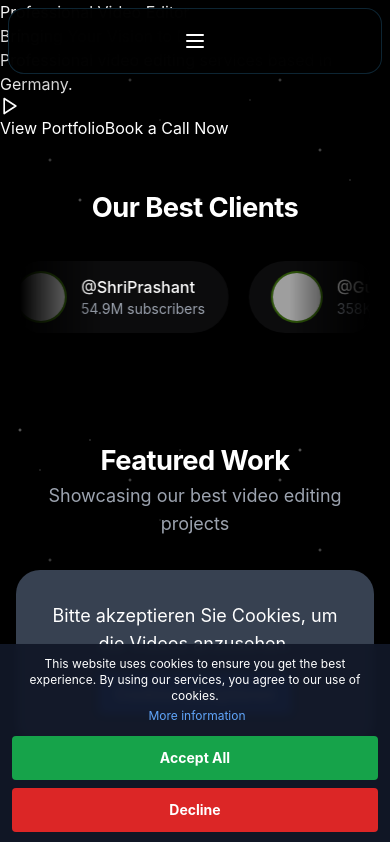
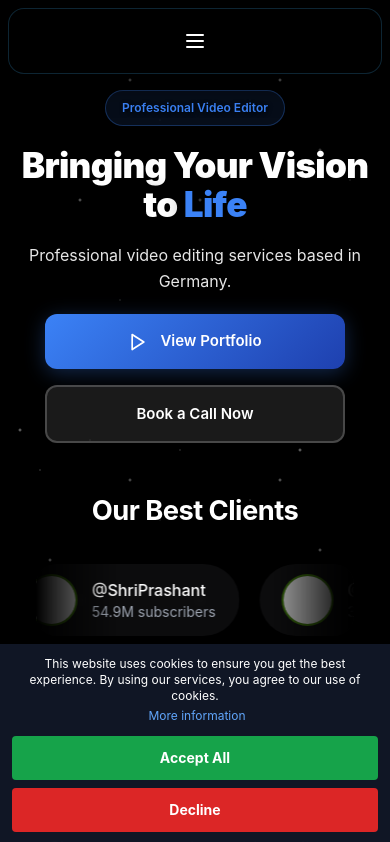
Before and after one commit to connectelevatex-dotcom/julianc, a React (Vite) app: page / in a window 390 px wide. Shown: the top 842 px of the page. Built offline with nearby package versions, Linux system fonts and the light colour scheme; grey boxes are pictures that could not be loaded.

Commit message:
Fix Hero Section Missing Styles

```diff
--- a/src/components/Hero/Hero.css
+++ b/src/components/Hero/Hero.css
@@ -1,384 +1,321 @@
-/* Testimonials Section Styles */
-.testimonials-section {
+/* Hero Section Styles */
+.hero {
   width: 100%;
-  padding: 120px 0;
+  min-height: 100vh;
+  display: flex;
+  align-items: center;
+  justify-content: center;
   position: relative;
+  padding: 120px 0 80px 0;
 }
 
-.testimonials-container {
+.hero-container {
   max-width: 1400px;
   margin: 0 auto;
   padding: 0 40px;
+  width: 100%;
 }
 
-/* Header Styles */
-.testimonials-header {
-  text-align: center;
-  margin-bottom: 80px
-}
-
-.testimonials-title {
-  font-family: 'Inter', -apple-system, BlinkMacSystemFont, sans-serif;
-  font-size: clamp(2rem, 4vw, 3rem);
-  font-weight: 700;
-  color: #ffffff;
-  margin: 0 0 16px 0;
-  letter-spacing: -0.02em;
-}
-
-.testimonials-subtitle {
-  font-family: 'Inter', -apple-system, BlinkMacSystemFont, sans-serif;
-  font-size: 18px;
-  line-height: 1.6;
-  color: rgba(255, 255, 255, 0.7);
-  margin: 0;
-  max-width: 600px;
-  margin-left: auto;
-  margin-right: auto;
-}
-
-/* Content Layout */
-.testimonials-content {
-  position: relative;
+.hero-content {
   display: flex;
   flex-direction: column;
   align-items: center;
-  gap: 40px;
+  text-align: center;
+  gap: 60px;
 }
 
-.testimonials-wrapper {
-  width: 100%;
-  max-width: 1200px;
-  overflow: hidden;
-}
-
-.testimonials-grid {
-  display: grid;
-  gap: 32px;
-  justify-items: center;
-  align-items: start;
-}
-
-.testimonials-grid.mobile-carousel {
-  display: flex;
-  justify-content: center;
-}
-
-/* Testimonial Card Styles */
-.testimonial-card {
+.hero-text {
+  max-width: 800px;
   display: flex;
   flex-direction: column;
   align-items: center;
-  gap: 24px;
-  opacity: 0;
-  transform: translateY(30px);
-  animation: fadeInUp 0.6s ease-out forwards;
-  max-width: 320px;
-  width: 100%;
+  gap: 32px;
 }
 
-@keyframes fadeInUp {
-  to {
-    opacity: 1;
-    transform: translateY(0);
-  }
-}
-
-/* Phone Container Styles */
-.phone-container {
-  position: relative;
-  width: 280px;
-  height: 500px;
-  display: flex;
+/* Hero Badge */
+.hero-badge {
+  display: inline-flex;
   align-items: center;
-  justify-content: center;
-}
-
-.phone-frame {
-  position: relative;
-  width: 260px;
-  height: 480px;
-  background: linear-gradient(135deg, #3B82F6 0%, #8B5CF6 50%, #1E40AF 100%);
-  border-radius: 32px;
-  padding: 8px;
-  transition: all 0.3s cubic-bezier(0.4, 0, 0.2, 1);
-  box-shadow:
-    0 10px 40px rgba(59, 130, 246, 0.3),
-    0 0 0 1px rgba(59, 130, 246, 0.2);
-}
-
-.phone-frame:hover {
-  transform: translateY(-8px);
-  box-shadow:
-    0 20px 60px rgba(59, 130, 246, 0.4),
-    0 0 0 1px rgba(139, 92, 246, 0.4),
-    0 0 40px rgba(139, 92, 246, 0.3);
-}
-
-.phone-screen {
-  width: 100%;
-  height: 100%;
-  background: #000000;
-  border-radius: 24px;
-  overflow: hidden;
-  position: relative;
-}
-
-.phone-screen::before {
-  content: '';
-  position: absolute;
-  top: 12px;
-  left: 50%;
-  transform: translateX(-50%);
-  width: 60px;
-  height: 6px;
-  background: #333333;
-  border-radius: 3px;
-  z-index: 10;
-}
-
-.testimonial-video {
-  width: 100%;
-  height: 100%;
-  border: none;
-  border-radius: 24px;
-}
-
-/* Testimonial Info Styles */
-.testimonial-info {
-  text-align: center;
-  max-width: 280px;
-}
-
-.testimonial-title {
-  font-family: 'Inter', -apple-system, BlinkMacSystemFont, sans-serif;
-  font-size: 18px;
-  font-weight: 600;
-  color: #ffffff;
-  margin: 0 0 8px 0;
-  line-height: 1.4;
-}
-
-.client-name {
-  font-family: 'Inter', -apple-system, BlinkMacSystemFont, sans-serif;
-  font-size: 16px;
-  font-weight: 500;
-  color: #3B82F6;
-  margin: 0 0 4px 0;
-}
-
-.company-name {
-  font-family: 'Inter', -apple-system, BlinkMacSystemFont, sans-serif;
-  font-size: 14px;
-  color: rgba(255, 255, 255, 0.6);
-  margin: 0;
-}
-
-/* Navigation Arrows */
-.nav-arrow {
-  position: absolute;
-  top: 50%;
-  transform: translateY(-50%);
+  padding: 12px 24px;
   background: rgba(59, 130, 246, 0.1);
-  border: 2px solid rgba(59, 130, 246, 0.3);
-  border-radius: 50%;
-  width: 56px;
-  height: 56px;
-  display: flex;
-  align-items: center;
-  justify-content: center;
-  color: #3B82F6;
-  cursor: pointer;
-  transition: all 0.3s ease;
+  border: 1px solid rgba(59, 130, 246, 0.3);
+  border-radius: 50px;
   backdrop-filter: blur(10px);
-  z-index: 10;
-}
-
-.nav-arrow:hover:not(:disabled) {
-  background: rgba(59, 130, 246, 0.2);
-  border-color: rgba(59, 130, 246, 0.6);
-  transform: translateY(-50%) scale(1.1);
-  box-shadow: 0 8px 25px rgba(59, 130, 246, 0.3);
-}
-
-.nav-arrow:disabled {
-  opacity: 0.3;
-  cursor: not-allowed;
-}
-
-.nav-arrow-left {
-  left: -80px;
-}
-
-.nav-arrow-right {
-  right: -80px;
-}
-
-/* Dots Navigation */
-.dots-container {
-  display: flex;
-  gap: 12px;
-  justify-content: center;
-  align-items: center;
-}
-
-.dot {
-  width: 12px;
-  height: 12px;
-  border-radius: 50%;
-  border: 2px solid rgba(59, 130, 246, 0.3);
-  background: transparent;
-  cursor: pointer;
   transition: all 0.3s ease;
 }
 
-.dot:hover {
-  border-color: rgba(59, 130, 246, 0.6);
-  transform: scale(1.2);
+.hero-badge:hover {
+  background: rgba(59, 130, 246, 0.15);
+  border-color: rgba(59, 130, 246, 0.5);
+  transform: translateY(-2px);
 }
 
-.dot.active {
-  background: linear-gradient(135deg, #3B82F6, #8B5CF6);
-  border-color: #3B82F6;
-  box-shadow: 0 0 12px rgba(59, 130, 246, 0.5);
+.badge-text {
+  font-family: 'Inter', -apple-system, BlinkMacSystemFont, sans-serif;
+  font-size: 14px;
+  font-weight: 600;
+  color: #3B82F6;
+  text-shadow: 1px 1px 4px rgba(0, 0, 0, 0.8);
 }
 
-/* Responsive Design */
-@media (max-width: 1200px) {
-  .nav-arrow-left {
-    left: -60px;
+/* Hero Title */
+.hero-title {
+  font-family: 'Inter', -apple-system, BlinkMacSystemFont, sans-serif;
+  font-size: clamp(2.5rem, 6vw, 4rem);
+  font-weight: 800;
+  line-height: 1.1;
+  color: #ffffff;
+  margin: 0;
+  letter-spacing: -0.02em;
+  text-shadow: 2px 2px 8px rgba(0, 0, 0, 0.9), 0 0 20px rgba(0, 0, 0, 0.8);
+}
+
+.hero-title-accent {
+  background: linear-gradient(135deg, #3B82F6 0%, #8B5CF6 100%);
+  -webkit-background-clip: text;
+  -webkit-text-fill-color: transparent;
+  background-clip: text;
+  text-shadow: none;
+}
+
+/* Hero Description */
+.hero-description {
+  font-family: 'Inter', -apple-system, BlinkMacSystemFont, sans-serif;
+  font-size: clamp(1rem, 2.5vw, 1.25rem);
+  line-height: 1.6;
+  color: rgba(255, 255, 255, 0.8);
+  margin: 0;
+  max-width: 600px;
+  text-shadow: 1px 1px 4px rgba(0, 0, 0, 0.8);
+}
+
+/* Hero Actions */
+.hero-actions {
+  display: flex;
+  gap: 20px;
+  align-items: center;
+  justify-content: center;
+  flex-wrap: wrap;
+}
+
+.hero-cta-primary {
+  display: inline-flex;
+  align-items: center;
+  gap: 12px;
+  padding: 16px 32px;
+  background: linear-gradient(135deg, #3B82F6 0%, #1E40AF 100%);
+  color: #ffffff;
+  border: none;
+  border-radius: 12px;
+  font-family: 'Inter', -apple-system, BlinkMacSystemFont, sans-serif;
+  font-size: 16px;
+  font-weight: 600;
+  text-decoration: none;
+  transition: all 0.3s cubic-bezier(0.4, 0, 0.2, 1);
+  box-shadow: 0 4px 20px rgba(59, 130, 246, 0.3);
+  cursor: pointer;
+}
+
+.hero-cta-primary:hover {
+  transform: translateY(-2px);
+  box-shadow: 0 8px 30px rgba(59, 130, 246, 0.4);
+  background: linear-gradient(135deg, #2563EB 0%, #1D4ED8 100%);
+}
+
+.hero-cta-secondary {
+  display: inline-flex;
+  align-items: center;
+  padding: 16px 32px;
+  background: rgba(255, 255, 255, 0.1);
+  color: #ffffff;
+  border: 2px solid rgba(255, 255, 255, 0.2);
+  border-radius: 12px;
+  font-family: 'Inter', -apple-system, BlinkMacSystemFont, sans-serif;
+  font-size: 16px;
+  font-weight: 600;
+  text-decoration: none;
+  transition: all 0.3s cubic-bezier(0.4, 0, 0.2, 1);
+  backdrop-filter: blur(10px);
+  cursor: pointer;
+}
+
+.hero-cta-secondary:hover {
+  background: rgba(255, 255, 255, 0.15);
+  border-color: rgba(255, 255, 255, 0.4);
+  transform: translateY(-2px);
+  box-shadow: 0 8px 25px rgba(255, 255, 255, 0.1);
+}
+
+/* Mobile Responsive Design */
+@media (max-width: 768px) {
+  .hero {
+    min-height: 90vh;
+    padding: 100px 0 60px 0;
   }
 
-  .nav-arrow-right {
-    right: -60px;
-  }
-}
-
-@media (max-width: 1024px) {
-  .testimonials-container {
-    padding: 0 32px;
+  .hero-container {
+    padding: 0 20px;
   }
 
-  .testimonials-grid {
+  .hero-content {
+    gap: 40px;
+  }
+
+  .hero-text {
     gap: 24px;
   }
 
-  .nav-arrow-left {
-    left: -40px;
+  .hero-badge {
+    padding: 10px 20px;
   }
 
-  .nav-arrow-right {
-    right: -40px;
+  .badge-text {
+    font-size: 13px;
   }
 
-  .nav-arrow {
-    width: 48px;
-    height: 48px;
-  }
-}
-
-@media (max-width: 768px) {
-  .testimonials-section {
-    padding: 80px 0;
+  .hero-title {
+    font-size: clamp(2rem, 8vw, 3rem);
+    font-weight: 900;
+    text-shadow: 2px 2px 8px rgba(0, 0, 0, 0.9), 0 0 20px rgba(0, 0, 0, 0.8);
   }
 
-  .testimonials-container {
-    padding: 0 20px;
+  .hero-title-accent {
+    /* Use solid color on mobile for better visibility */
+    background: none;
+    -webkit-background-clip: unset;
+    -webkit-text-fill-color: unset;
+    background-clip: unset;
+    color: #3B82F6;
+    text-shadow: 2px 2px 8px rgba(0, 0, 0, 0.9), 0 0 20px rgba(0, 0, 0, 0.8);
   }
 
-  .testimonials-header {
-    margin-bottom: 60px;
+  .hero-description {
+    font-size: clamp(0.9rem, 4vw, 1.1rem);
+    color: rgba(255, 255, 255, 0.9);
+    text-shadow: 2px 2px 8px rgba(0, 0, 0, 0.9);
   }
 
-  .testimonials-content {
-    gap: 32px;
+  .hero-actions {
+    flex-direction: column;
+    gap: 16px;
+    width: 100%;
   }
 
-  .phone-container {
-    width: 240px;
-    height: 420px;
-  }
-
-  .phone-frame {
-    width: 220px;
-    height: 400px;
-    border-radius: 28px;
-  }
-
-  .phone-screen {
-    border-radius: 20px;
-  }
-
-  .nav-arrow-left {
-    left: 10px;
-  }
-
-  .nav-arrow-right {
-    right: 10px;
-  }
-
-  .nav-arrow {
-    width: 44px;
-    height: 44px;
-    background: rgba(0, 0, 0, 0.8);
-    border-color: rgba(59, 130, 246, 0.5);
+  .hero-cta-primary,
+  .hero-cta-secondary {
+    width: 100%;
+    max-width: 300px;
+    justify-content: center;
+    padding: 18px 24px;
+    font-size: 16px;
+    min-height: 52px;
   }
 }
 
 @media (max-width: 480px) {
-  .testimonials-section {
-    padding: 60px 0;
+  .hero {
+    min-height: 85vh;
+    padding: 90px 0 50px 0;
   }
 
-  .testimonials-header {
-    margin-bottom: 40px;
+  .hero-container {
+    padding: 0 16px;
   }
 
-  .testimonials-subtitle {
-    font-size: 16px;
+  .hero-content {
+    gap: 32px;
   }
 
-  .phone-container {
-    width: 200px;
-    height: 360px;
+  .hero-text {
+    gap: 20px;
   }
 
-  .phone-frame {
-    width: 180px;
-    height: 340px;
-    border-radius: 24px;
+  .hero-badge {
+    padding: 8px 16px;
   }
 
-  .phone-screen {
-    border-radius: 16px;
+  .badge-text {
+    font-size: 12px;
   }
 
-  .testimonial-info {
-    max-width: 200px;
+  .hero-title {
+    font-size: clamp(1.8rem, 9vw, 2.5rem);
+    text-shadow: 2px 2px 8px rgba(0, 0, 0, 0.9), 0 0 20px rgba(0, 0, 0, 0.8);
   }
 
-  .testimonial-title {
-    font-size: 16px;
+  .hero-description {
+    font-size: clamp(0.85rem, 4.5vw, 1rem);
   }
 
-  .client-name {
-    font-size: 14px;
+  .hero-cta-primary,
+  .hero-cta-secondary {
+    padding: 16px 20px;
+    font-size: 15px;
+    min-height: 48px;
+  }
+}
+
+@media (max-width: 320px) {
+  .hero {
+    padding: 80px 0 40px 0;
   }
 
-  .company-name {
-    font-size: 12px;
+  .hero-container {
+    padding: 0 12px;
+  }
+
+  .hero-title {
+    font-size: clamp(1.6rem, 10vw, 2.2rem);
+  }
+
+  .hero-description {
+    font-size: clamp(0.8rem, 5vw, 0.95rem);
+  }
+
+  .hero-cta-primary,
+  .hero-cta-secondary {
+    padding: 14px 18px;
+    font-size: 14px;
+    min-height: 44px;
   }
 }
 
 /* Reduced Motion Support */
 @media (prefers-reduced-motion: reduce) {
-  .testimonial-card {
-    animation: none;
-    opacity: 1;
+  .hero-badge,
+  .hero-cta-primary,
+  .hero-cta-secondary {
+    transition: none;
+  }
+
+  .hero-badge:hover,
+  .hero-cta-primary:hover,
+  .hero-cta-secondary:hover {
     transform: none;
   }
+}
 
-  * {
-    transition-duration: 0.01ms !important;
+/* High Contrast Mode Support */
+@media (prefers-contrast: high) {
+  .hero-title {
+    color: #ffffff;
+    text-shadow: 2px 2px 4px rgba(0, 0, 0, 1);
+  }
+
+  .hero-title-accent {
+    color: #ffffff;
+    background: none;
+    -webkit-background-clip: unset;
+    -webkit-text-fill-color: unset;
+    background-clip: unset;
+  }
+
+  .hero-description {
+    color: rgba(255, 255, 255, 1);
+  }
+
+  .hero-badge {
+    background: rgba(59, 130, 246, 0.3);
+    border-color: rgba(59, 130, 246, 0.8);
   }
 }
```
Also changed, not shown: src/components/Hero/Hero.tsx (indentation only).
